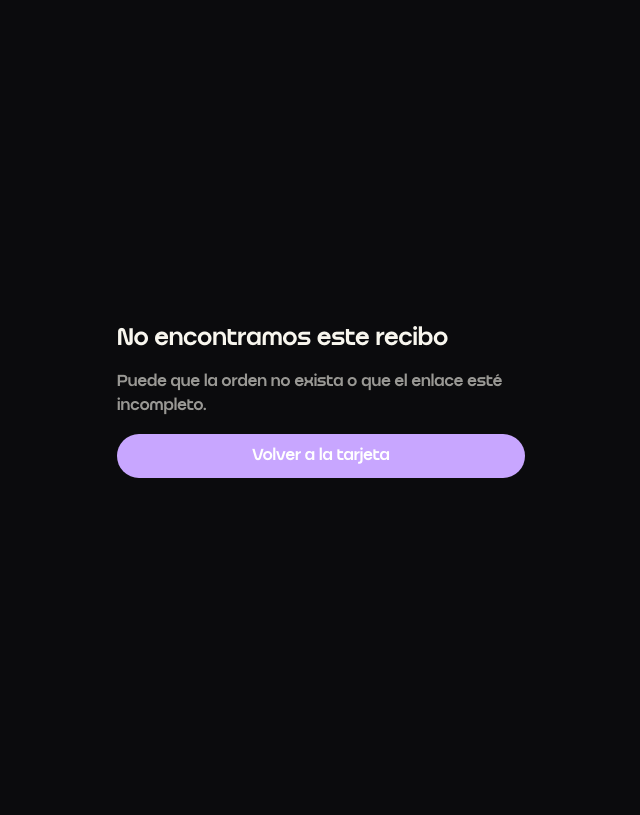
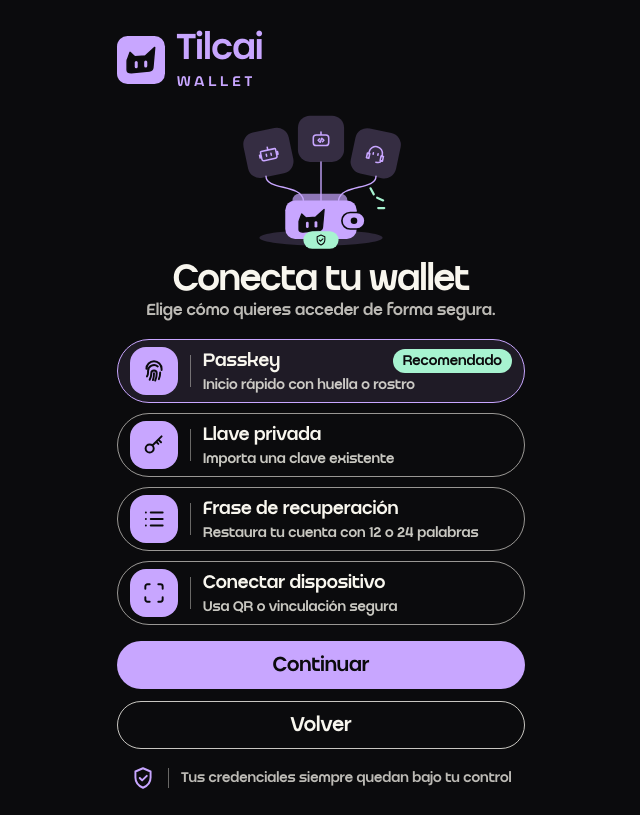
Before and after one commit to TilcAI-Wallet/tilcai-wallet, a Next.js app in the folder apps/web/: page /connect in a window 1280 px wide. Before the commit this address had no page. Shown: the whole page, without its empty margins (319-959 px from the left). Built offline with nearby package versions, Linux system fonts and the light colour scheme.

Commit message:
feat(web): pantalla para conectar la wallet

```diff
--- /dev/null
+++ b/apps/web/src/app/connect/page.tsx
@@ -0,0 +1,29 @@
+import { Icon } from "@/components/Icon";
+import { Lockup } from "@/components/Logo";
+import { ConnectOptions } from "@/components/onboarding";
+import { Screen } from "@/components/Screen";
+import { WalletArt } from "@/components/WalletArt";
+
+export default async function Connect({ searchParams }: { searchParams: Promise<{ mode?: string }> }) {
+  const { mode } = await searchParams;
+  return (
+    <Screen>
+      <header className="pt-2">
+        <Lockup size={48} />
+      </header>
+      <WalletArt icons={["robot", "code", "headset"]} className="mx-auto w-44" />
+      <section className="-mt-2 text-center">
+        <h1 className="text-4xl tracking-tight">Conecta tu wallet</h1>
+        <p className="text-base text-ivory/75">Elige cómo quieres acceder de forma segura.</p>
+      </section>
+      <ConnectOptions returning={mode === "login"} />
+      <p className="flex items-center justify-center gap-3 text-sm text-ivory/75">
+        <span className="text-accent">
+          <Icon name="shield" size={26} />
+        </span>
+        <span className="h-5 w-px bg-ivory/40" />
+        Tus credenciales siempre quedan bajo tu control
+      </p>
+    </Screen>
+  );
+}
```
